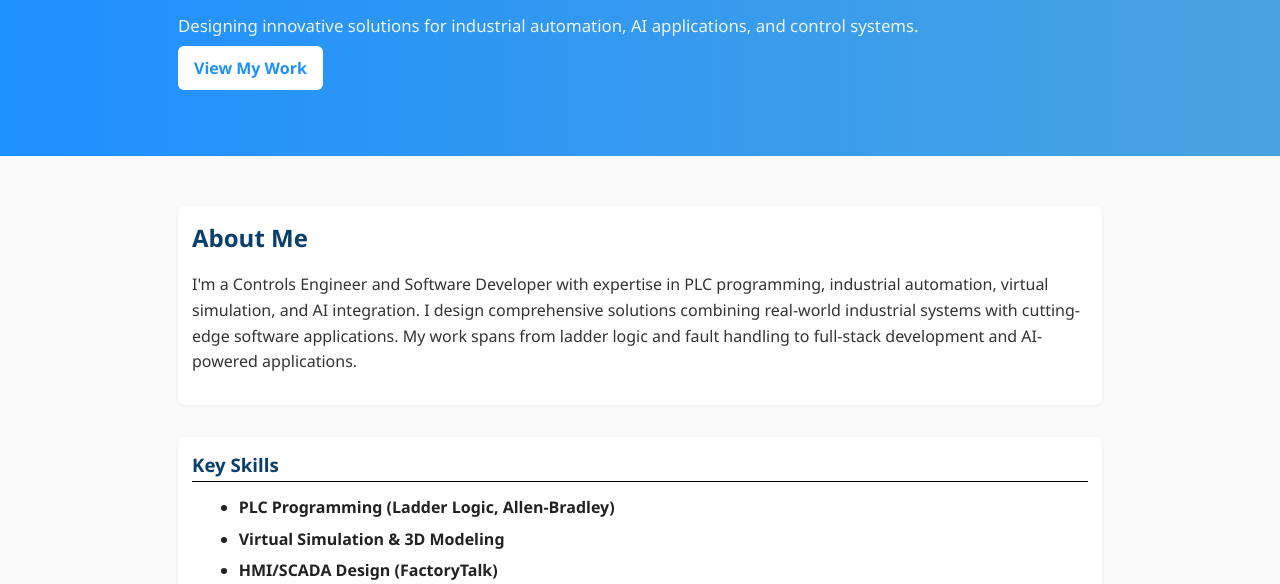
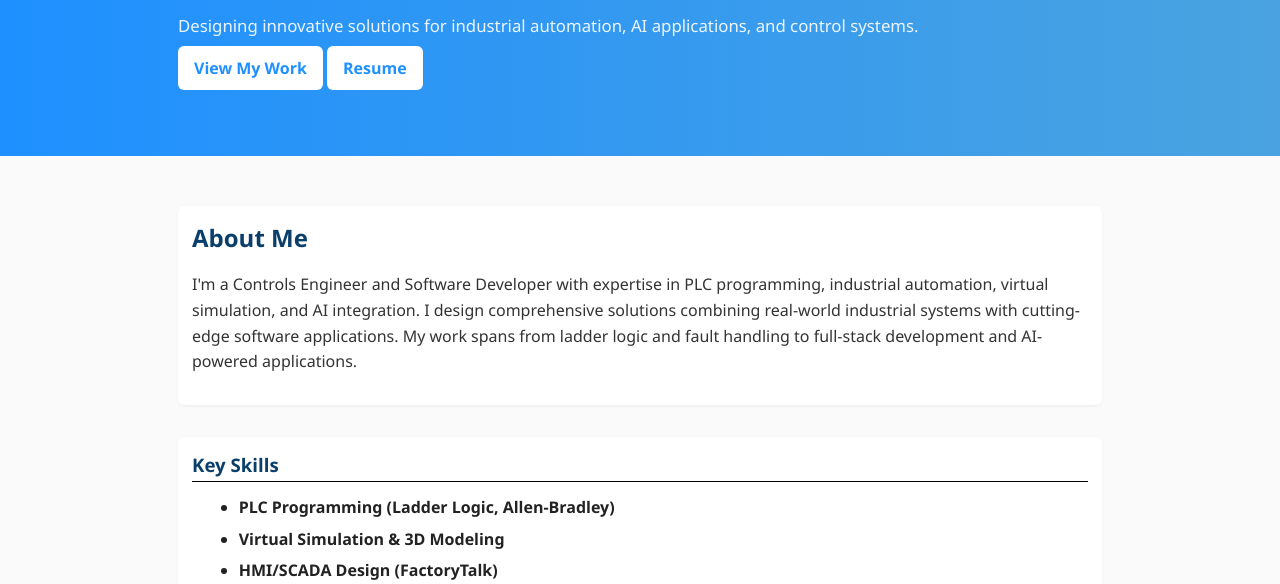
Before and after one commit to AusthenCode/AusthenCode.github.io, a website: page index.html in a window 1280 px wide. Shown: the part 216-800 px from the top of the page. Drawn offline with Linux system fonts and the light colour scheme.

Commit message:
resume btn

```diff
--- a/index.html
+++ b/index.html
@@ -23,6 +23,7 @@
       <p class="tag">Controls Engineer | Software Developer | Automation & AI Systems</p>
       <p class="hero-subtitle">Designing innovative solutions for industrial automation, AI applications, and control systems.</p>
       <a class="cta" href="projects.html">View My Work</a>
+      <a class="cta" href="resume.pdf">Resume</a>
     </div>
   </header>
 
```
